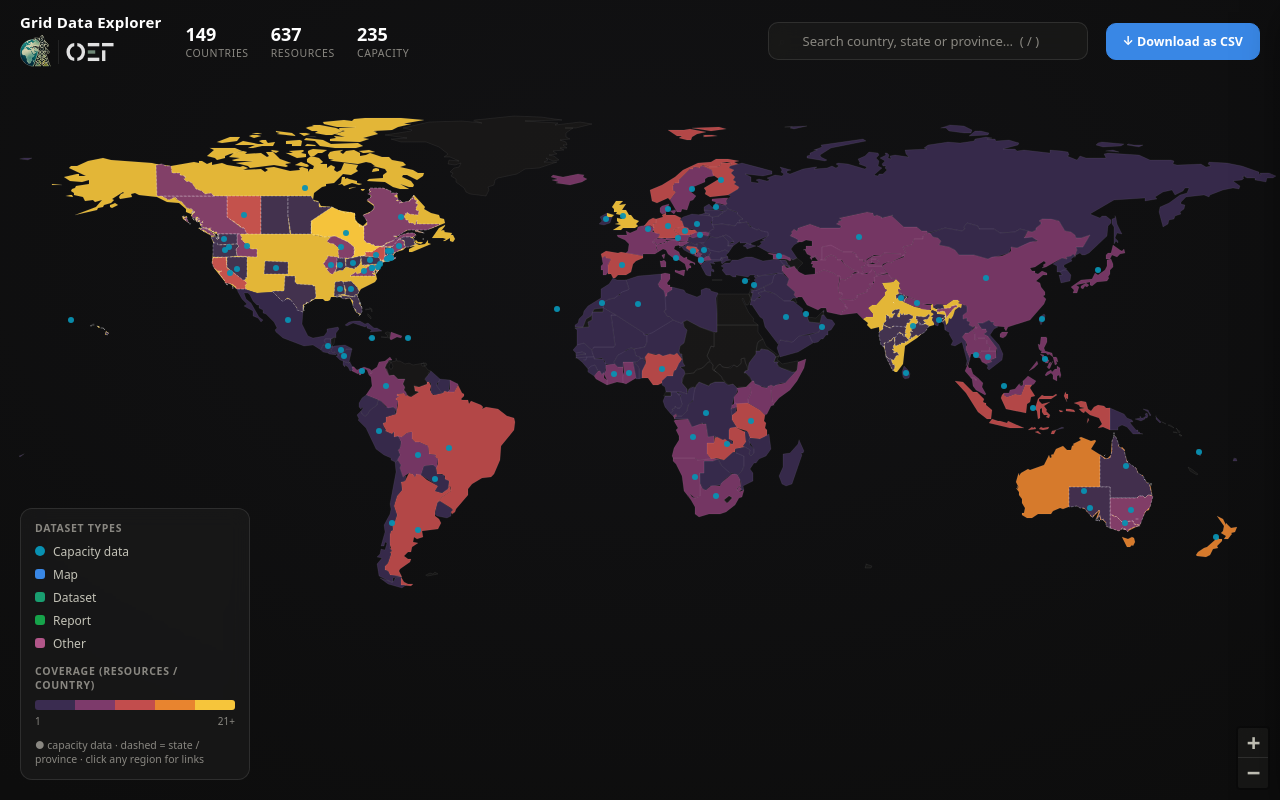
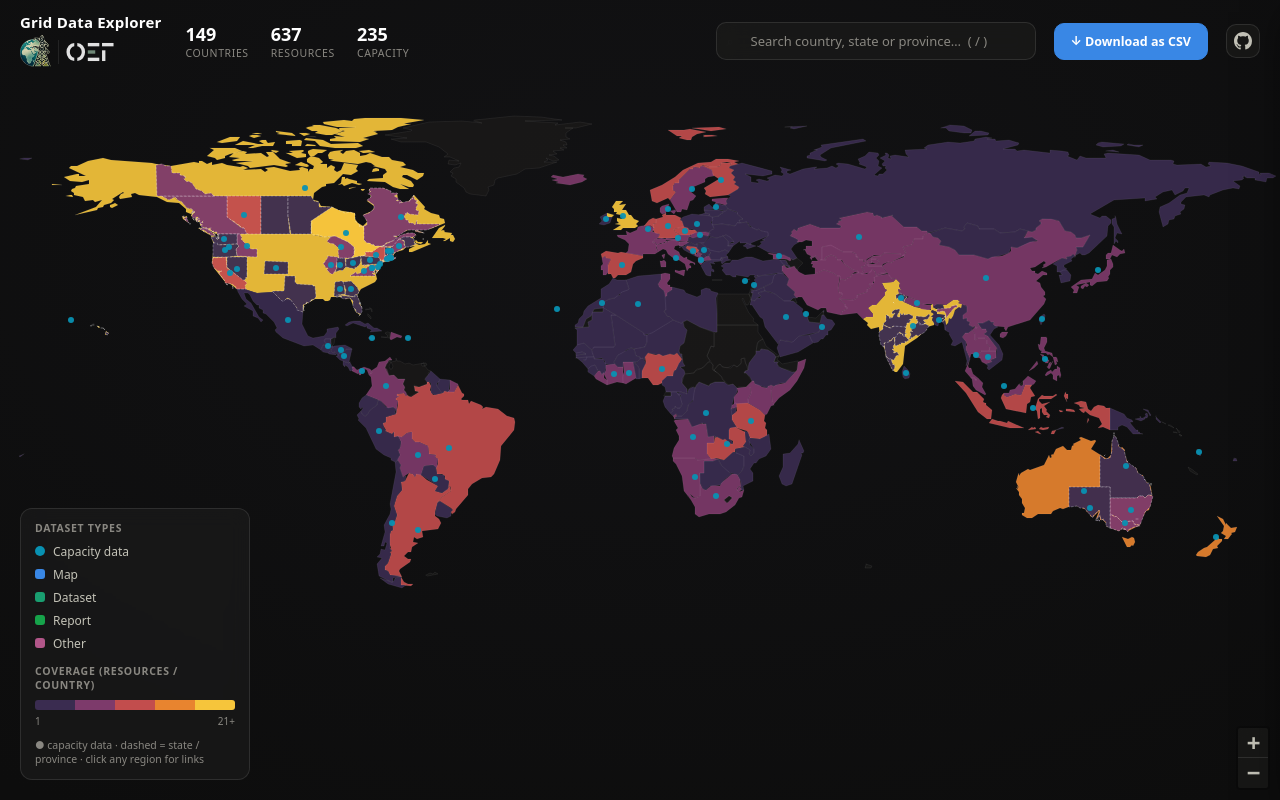
Before and after one commit to open-energy-transition/Awesome-Electrical-Grid-Mapping, a website with bundled scripts: page docs/index.html in a window 1280 px wide. Shown: the top 800 px of the page. Built offline with nearby package versions, Linux system fonts and the light colour scheme.

Commit message:
add git logo

```diff
--- a/docs/css/style.css
+++ b/docs/css/style.css
@@ -149,6 +149,17 @@
 }
 .btn-primary:hover { background: #2a78d6; border-color: #2a78d6; color: #ffffff; }
 
+.icon-btn {
+  display: flex; align-items: center; justify-content: center;
+  width: 34px; height: 34px; flex: none;
+  background: rgba(26,26,25,0.82);
+  backdrop-filter: blur(10px);
+  border: 1px solid var(--hair);
+  border-radius: 10px;
+  color: var(--ink-2);
+}
+.icon-btn:hover { border-color: var(--accent); color: var(--ink); }
+
 /* ---- Legends ---- */
 .legend {
   position: absolute; left: 20px; bottom: 20px; z-index: 500;
--- a/docs/index.html
+++ b/docs/index.html
@@ -39,6 +39,12 @@
       <div class="results" id="results"></div>
     </div>
     <button class="btn btn-primary" id="download-csv" title="Download all datasets as CSV">↓ Download as CSV</button>
+    <a class="icon-btn" href="https://github.com/open-energy-transition/Awesome-Electrical-Grid-Mapping"
+       target="_blank" rel="noopener" title="View source on GitHub" aria-label="View source on GitHub">
+      <svg viewBox="0 0 16 16" width="18" height="18" fill="currentColor" aria-hidden="true">
+        <path fill-rule="evenodd" d="M8 0C3.58 0 0 3.58 0 8c0 3.54 2.29 6.53 5.47 7.59.4.07.55-.17.55-.38 0-.19-.01-.82-.01-1.49-2.01.37-2.53-.49-2.69-.94-.09-.23-.48-.94-.82-1.13-.28-.15-.68-.52-.01-.53.63-.01 1.08.58 1.23.82.72 1.21 1.87.87 2.33.66.07-.52.28-.87.51-1.07-1.78-.2-3.64-.89-3.64-3.95 0-.87.31-1.59.82-2.15-.08-.2-.36-1.02.08-2.12 0 0 .67-.21 2.2.82.64-.18 1.32-.27 2-.27.68 0 1.36.09 2 .27 1.53-1.04 2.2-.82 2.2-.82.44 1.1.16 1.92.08 2.12.51.56.82 1.27.82 2.15 0 3.07-1.87 3.75-3.65 3.95.29.25.54.73.54 1.48 0 1.07-.01 1.93-.01 2.2 0 .21.15.46.55.38A8.013 8.013 0 0016 8c0-4.42-3.58-8-8-8z"/>
+      </svg>
+    </a>
   </header>
 
   <aside class="legend">
```
